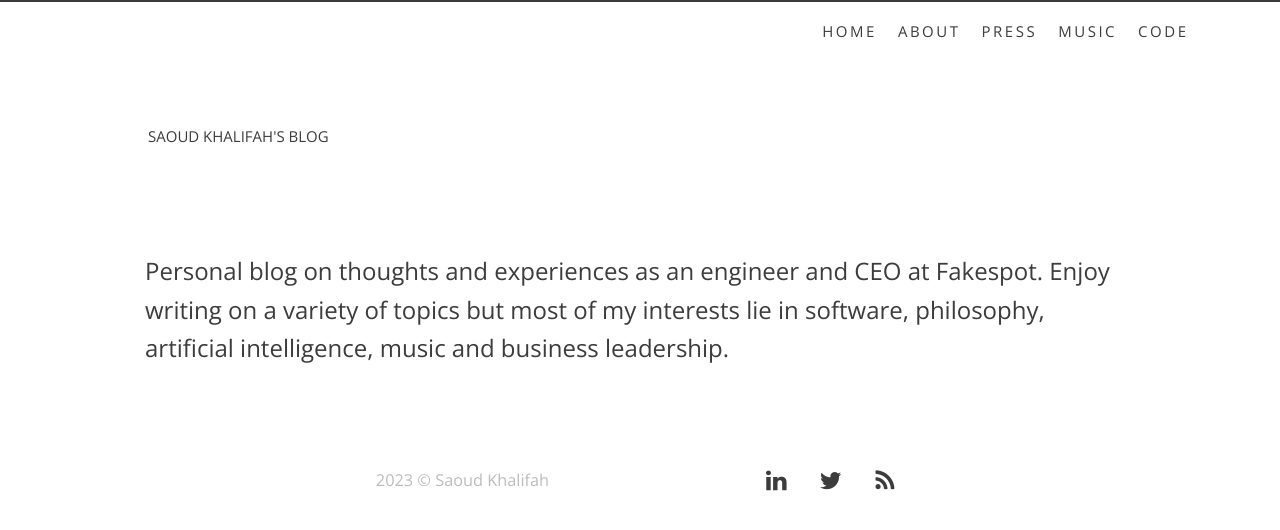
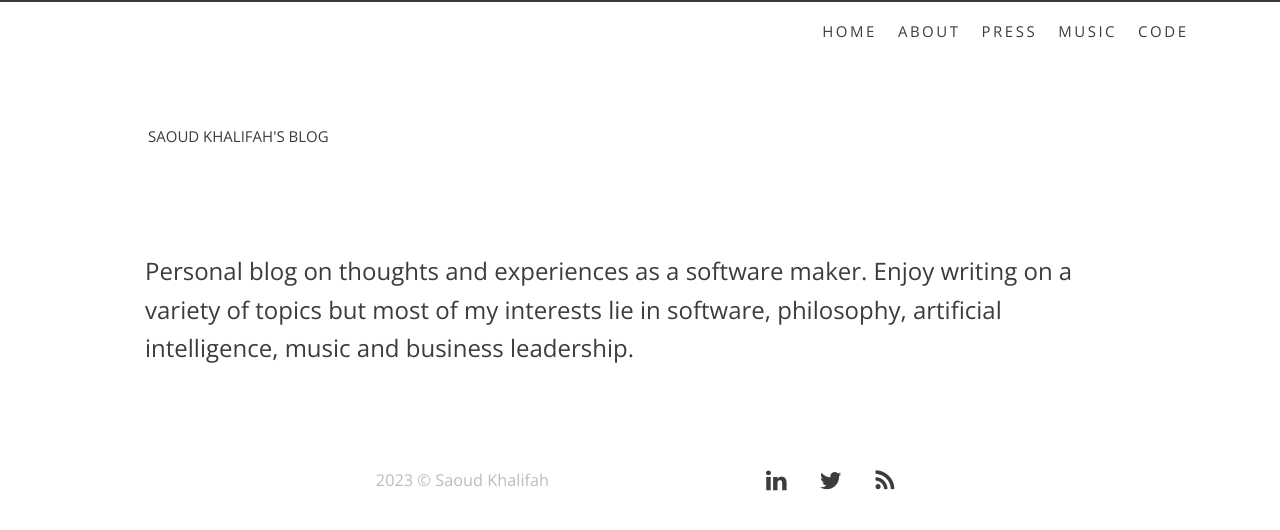
Before and after one commit to saouddk/saouddk.github.io, a Jekyll site: the page built from about.md, in a window 1280 px wide. Shown: the top 530 px of the page. Built offline with Jekyll 4.4.1, drawn with Linux system fonts in a browser that asks for light colours.

```diff
--- a/about.md
+++ b/about.md
@@ -6,4 +6,4 @@ navtitle: about
 permalink: /about
 ---
 
-Personal blog on thoughts and experiences as an engineer and CEO at Fakespot. Enjoy writing on a variety of topics but most of my interests lie in software, philosophy, artificial intelligence, music and business leadership.
+Personal blog on thoughts and experiences as a software maker. Enjoy writing on a variety of topics but most of my interests lie in software, philosophy, artificial intelligence, music and business leadership.
```
Also changed, not shown: _posts/2023-05-02-fakespot-is-acquired-by-mozilla.markdown (added, +21 -0 lines), assets/img/firefox.png (added).
